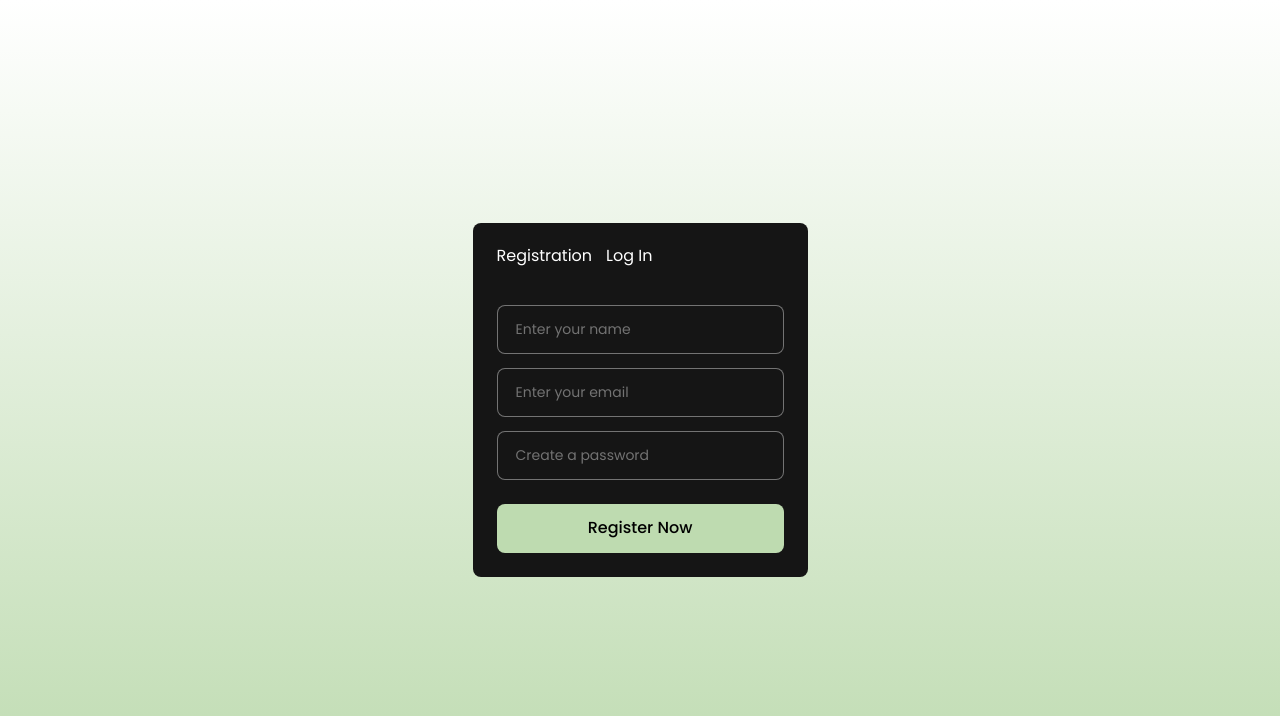
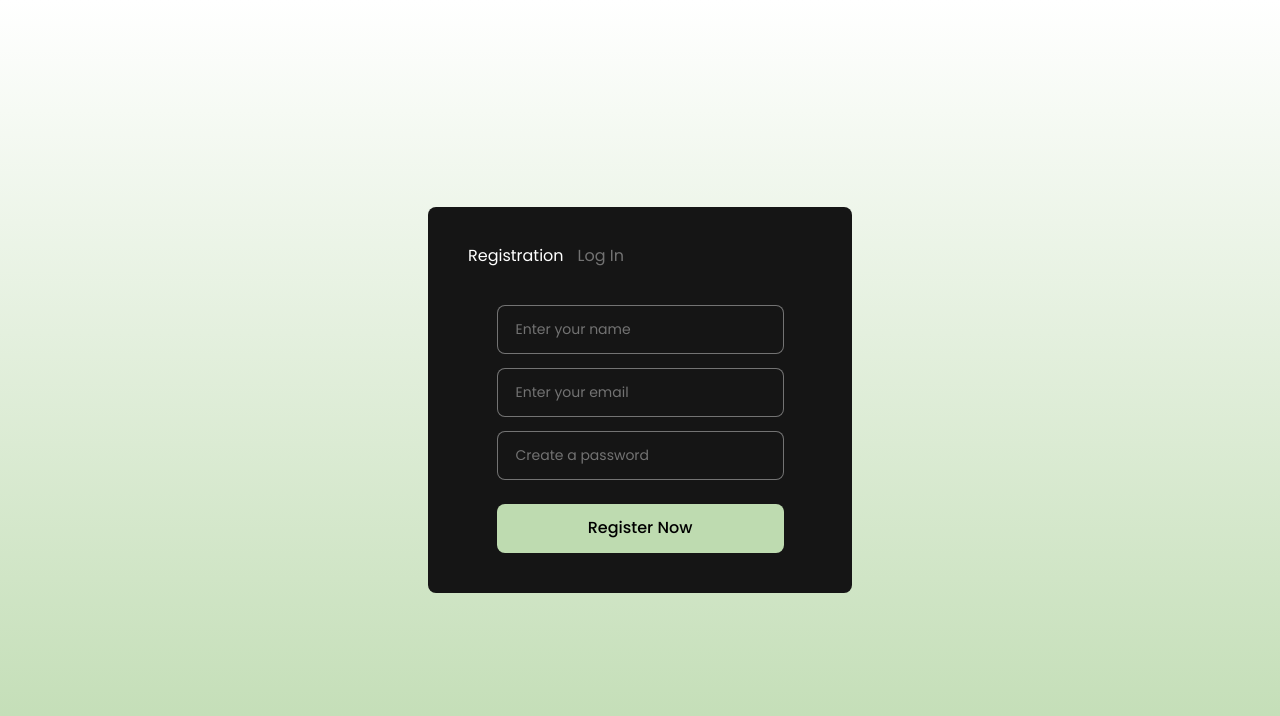
Before and after one commit to Go088/task-manager, a React (Vite) app: page /auth/register in a window 1280 px wide. Shown: the top 716 px of the page. Built offline with nearby package versions, Linux system fonts and the light colour scheme.

Commit message:
toggle active navlink

```diff
--- a/src/components/Auth/Auth.jsx
+++ b/src/components/Auth/Auth.jsx
@@ -1,6 +1,6 @@
-import { Link, useParams } from "react-router-dom";
+import { NavLink, useParams } from "react-router-dom";
 import { useState } from "react";
-// import clsx from "clsx";
+import clsx from "clsx";
 import css from "./Auth.module.css";
 import RegisterForm from "../RegisterForm/RegisterForm";
 import LoginForm from "../LoginForm/LoginForm";
@@ -8,28 +8,30 @@ import LoginForm from "../LoginForm/LoginForm";
 const Auth = () => {
   const { id } = useParams();
   const [register, setRegister] = useState(id === "register");
+
+
   return (
     <div className={css.background}>
       <div className={css.authCard}>
         <div className={css.links}>
-          <Link
+          <NavLink
             to="/auth/register"
-            className={css.link}
+            className={clsx(css.link, register && css.activeLink)}
             onClick={() => {
               setRegister(true);
             }}
           >
             Registration
-          </Link>
-          <Link
+          </NavLink>
+          <NavLink
             to="/auth/login"
-            className={css.link}
+            className={clsx(css.link, !register && css.activeLink)}
             onClick={() => {
               setRegister(false);
             }}
           >
             Log In
-          </Link>
+          </NavLink>
         </div>
         {register ? <RegisterForm /> : <LoginForm />}
       </div>
--- a/src/components/Auth/Auth.module.css
+++ b/src/components/Auth/Auth.module.css
@@ -16,7 +16,16 @@ body {
   background-color: #151515;
   padding: 24px;
   border-radius: 8px;
+  width: 335px;
 }
+
+@media screen and (min-width: 768px) {
+  .authCard {
+    width: 424px;
+    padding: 40px;
+  }
+}
+
 .activeLink {
   color: #000;
 }
@@ -28,5 +37,9 @@ body {
   margin-bottom: 40px;
 }
 .link {
+  color:rgba(255, 255, 255, 0.4);
+}
+
+.activeLink {
   color: #ffffff;
 }
--- a/src/components/RegisterForm/RegisterForm.jsx
+++ b/src/components/RegisterForm/RegisterForm.jsx
@@ -44,8 +44,6 @@ const RegisterForm = () => {
     reset();
   };
 
-
-
   return (
     <div className={css}>
       <form onSubmit={handleSubmit(onSubmit)} className={css.form}>
--- a/src/components/RegisterForm/RegisterForm.module.css
+++ b/src/components/RegisterForm/RegisterForm.module.css
@@ -4,6 +4,13 @@
   align-items: center;
   gap: 14px;
   /* padding: 0 24px 0 24px; */
+  width: 100%;
+}
+
+@media screen and (min-width: 768px) {
+  .form {
+    width: 100%;
+  }
 }
 
 .button {
```
